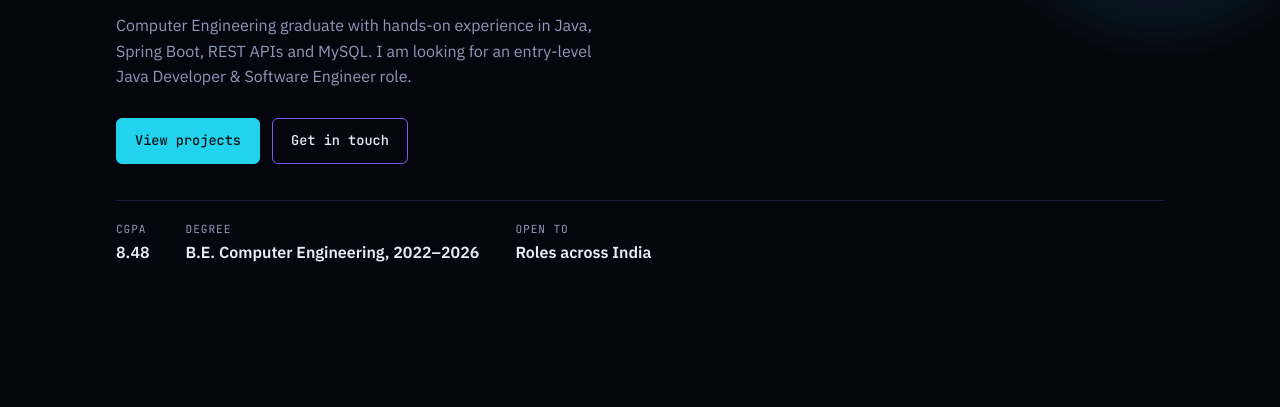
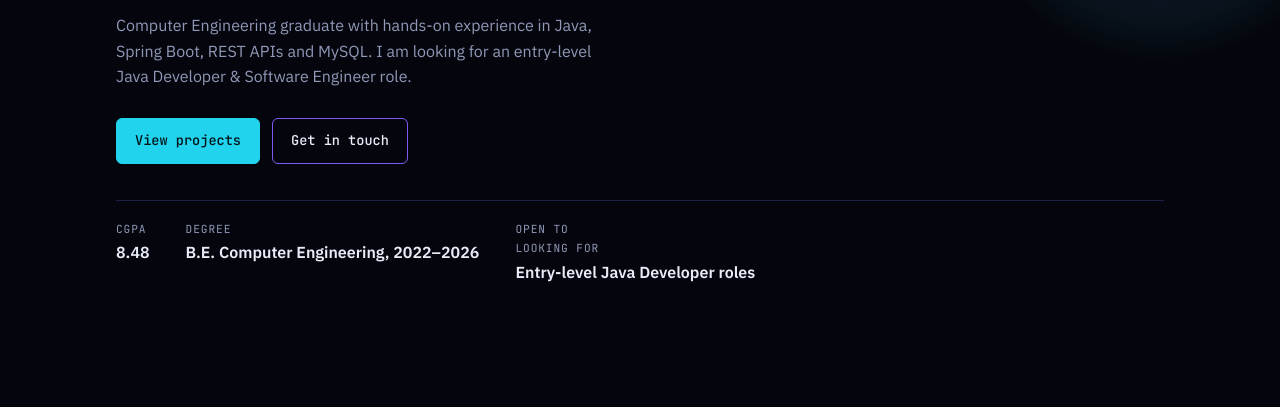
Before and after one commit to divya-patil123/divya-patil123.github.io, a plain HTML site: page index.html in a window 1280 px wide. Shown: the part 327-734 px from the top of the page. Drawn offline with Linux system fonts and the light colour scheme.

Commit message:
Update job preference in index.html

```diff
--- a/index.html
+++ b/index.html
@@ -178,7 +178,7 @@ footer { border-top: 1px solid var(--line); padding-block: 24px; font-family: va
         <dl class="facts">
           <div><dt>CGPA</dt><dd>8.48</dd></div>
           <div><dt>Degree</dt><dd>B.E. Computer Engineering, 2022–2026</dd></div>
-          <div><dt>Open to</dt><dd>Roles across India</dd></div>
+          <div><dt>Open to</dt><dd><div><dt>Looking for</dt><dd>Entry-level Java Developer roles</dd></div></dd></div>
         </dl>
       </div>
     </div>
```
